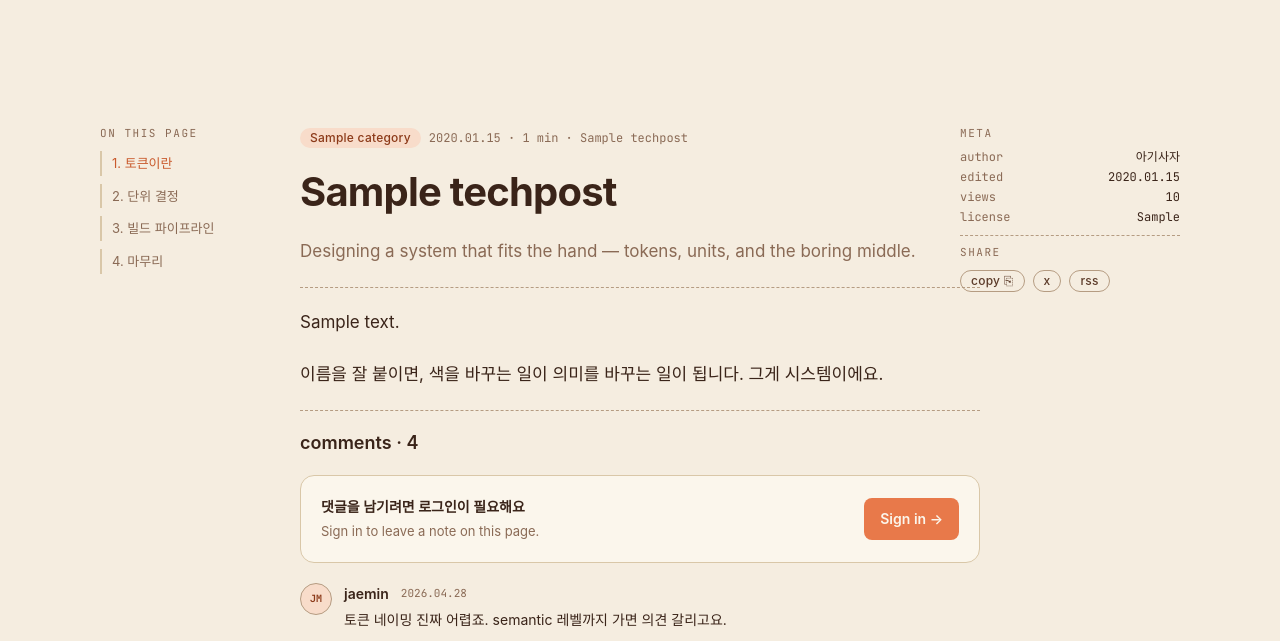
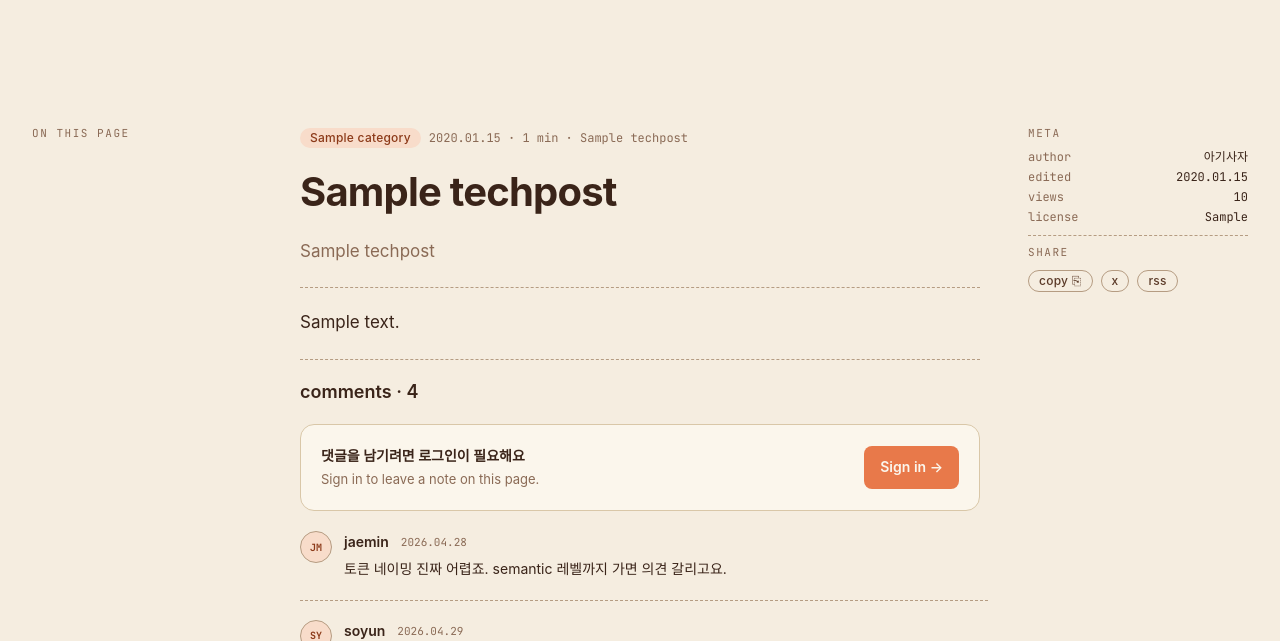
Before and after one commit to hyunaway/FE_session_03_HW2, a Django app: a page that uses templates/blog/tech_detail.html in a window 1280 px wide. Shown: the part 76-717 px from the top of the page. Run offline with Django 5.2, Linux system fonts and the light colour scheme; tables that the repository leaves empty hold one stand-in row (values such as "Sample post"); some web fonts are replaced.

Commit message:
JS심화2 과제 제출

```diff
--- a/static/css/home.css
+++ b/static/css/home.css
@@ -334,7 +334,6 @@ font-size: 11px;
 font-style: normal;
 font-weight: 400;
 line-height: 100%; /* 11px */
-width: 174px;
 height: 11px;
 white-space: nowrap;
 }
@@ -353,7 +352,7 @@ gap: 12px;
 display: flex;
 align-items: center;
 gap: 8px;
-width: 307px;
+
 height: 20px;
 }
 
--- a/static/css/tech_detail.css
+++ b/static/css/tech_detail.css
@@ -21,7 +21,6 @@ flex-direction: column;
 align-items: flex-start;
 gap: 12px;
 flex-shrink: 0;
-position: sticky;
 left: 100px;
 }
 
@@ -433,7 +432,6 @@ flex-direction: column;
 align-items: flex-start;
 gap: 12px;
 flex-shrink: 0;
-position: sticky;
 right: 100px;
 }
 
--- a/templates/blog/home.html
+++ b/templates/blog/home.html
@@ -74,13 +74,13 @@
           <div class="spacer3"></div>
 
           {% for other in others %}
-          <a href="{% url 'tech_detail' 'design-system-that-fits-the-hand' %}" class="featuredpost-link">
+          <a href="{{ other.get_absolute_url }}" class="featuredpost-link">
             <div class="postmini">
               <div class="post-frame">
                 <div class="post-chip">
                   <div class="pchip-text">{{ other.category.label }}</div>
                 </div>
-                <div class="post-date"><p>{{ other.published_at | date:"m.d" }}</p></div>
+                <div class="post-date"><p>{{ other.published_at |date:"m.d" }}</p></div>
               </div>
               <div class="post-text"><p>{{ other.title }}</p></div>
             </div>
--- a/templates/blog/tech_detail.html
+++ b/templates/blog/tech_detail.html
@@ -12,23 +12,15 @@
     <div class="toclist">
         <div class="onthispage"><p>ON THIS PAGE</p></div>
         <div class="items">
-
-            <div class="tocitem">
-                <div class="topitem"><p>1. 토큰이란</p></div>
-            </div>
-
-            <div class="tocitem">
-                <div class="item"><p>2. 단위 결정</p></div>
-            </div>
-
-            <div class="tocitem">
-                <div class="item"><p>3. 빌드 파이프라인</p></div>
-            </div>
-
-            <div class="tocitem">
-                <div class="item"><p>4. 마무리</p></div>
-            </div>
-
+        {% for section in sections %}
+            {% if section.kind == "h2" %}
+                <div class="tocitem">
+                    <div class="item">
+                        <p>{{ section.text }}</p>
+                    </div>
+                </div>
+            {% endif %}
+        {% endfor %}
         </div>
     </div>
 
@@ -38,7 +30,7 @@
             <div class="infor">{{ post.published_at | date:"Y.m.d" }} · {{ post.read_minutes }} min · {{ post.series_label }}</div>
         </div>
         <div class="artititle">{{ post.title }}</div>
-        <div class="artisub">Designing a system that fits the hand — tokens, units, and the boring middle.</div>
+        <div class="artisub">{{ post.subtitle}}</div>
 
         <div class="notedivider">
             <div class="line"></div>
@@ -62,7 +54,7 @@
         {% endif %}
         {% endfor %}
 
-        <div class="tokeninfor2">이름을 잘 붙이면, 색을 바꾸는 일이 의미를 바꾸는 일이 됩니다. 그게 시스템이에요.</div>
+
 
         <div class="notedivider">
             <div class="line"></div>
```
